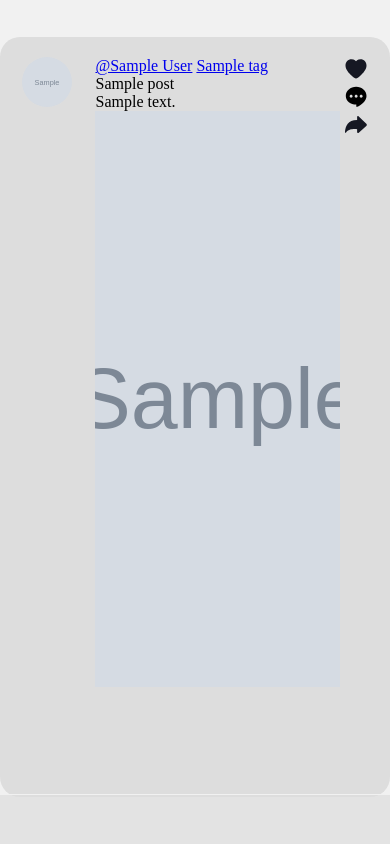
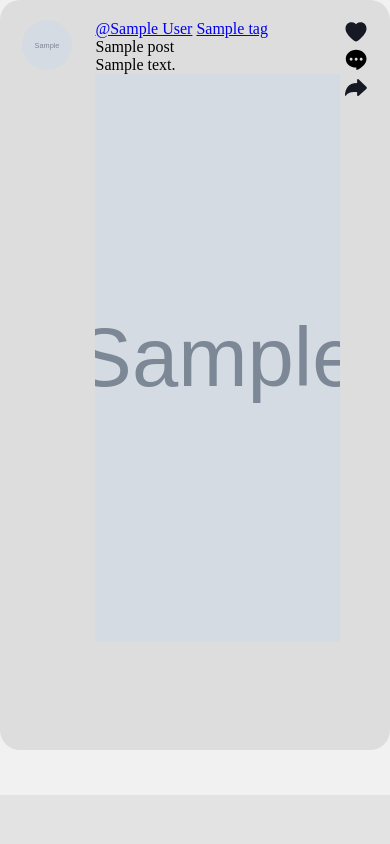
Before and after one commit to TolyaLQs/TopTik, a Django app: page / in a window 390 px wide. Run offline with Django 3.2, Linux system fonts and the light colour scheme; tables that the repository leaves empty hold one stand-in row (values such as "Sample post"); grey boxes marked "Sample" are stand-in pictures.

Commit message:
new commit 1.9.2.1

```diff
--- a/static/css/main/base.css
+++ b/static/css/main/base.css
@@ -19,6 +19,7 @@ body {
     align-items: center;
     flex-direction: column;
     width: 100%;
+    height: 100vh;
     margin: 0;
     background-color: #f1f1f1;
     position: relative;
@@ -107,7 +108,6 @@ body {
 
 .content{
     width: 95%;
-    height: 85%;
     display: flex;
     justify-content: center;
     align-items: center;
@@ -311,6 +311,8 @@ body {
     }
     .content{
         justify-content:center;
+        align-items: start;
+        height:100vh;
     }
     .ribbon{
         width: 480px;
--- a/static/css/main/index.css
+++ b/static/css/main/index.css
@@ -14,17 +14,20 @@
 
 .posts{
     width:100%;
+    height: 90vh;
     display: flex;
     justify-content:start;
     flex-direction: column;
     align-items: center;
     overflow: auto;
-
+    scrollbar-color: #dddddd #f1f1f1; /* «цвет ползунка» «цвет полосы скроллбара» */
+    scrollbar-width: none;
+    scroll-snap-type: y mandatory;
 }
 
 .post{
     background-color: #dddddd;
-    height: 90vh;
+    height: 100%;
     width: 100%;
     border-radius: 20px;
     padding: 20px;
```
